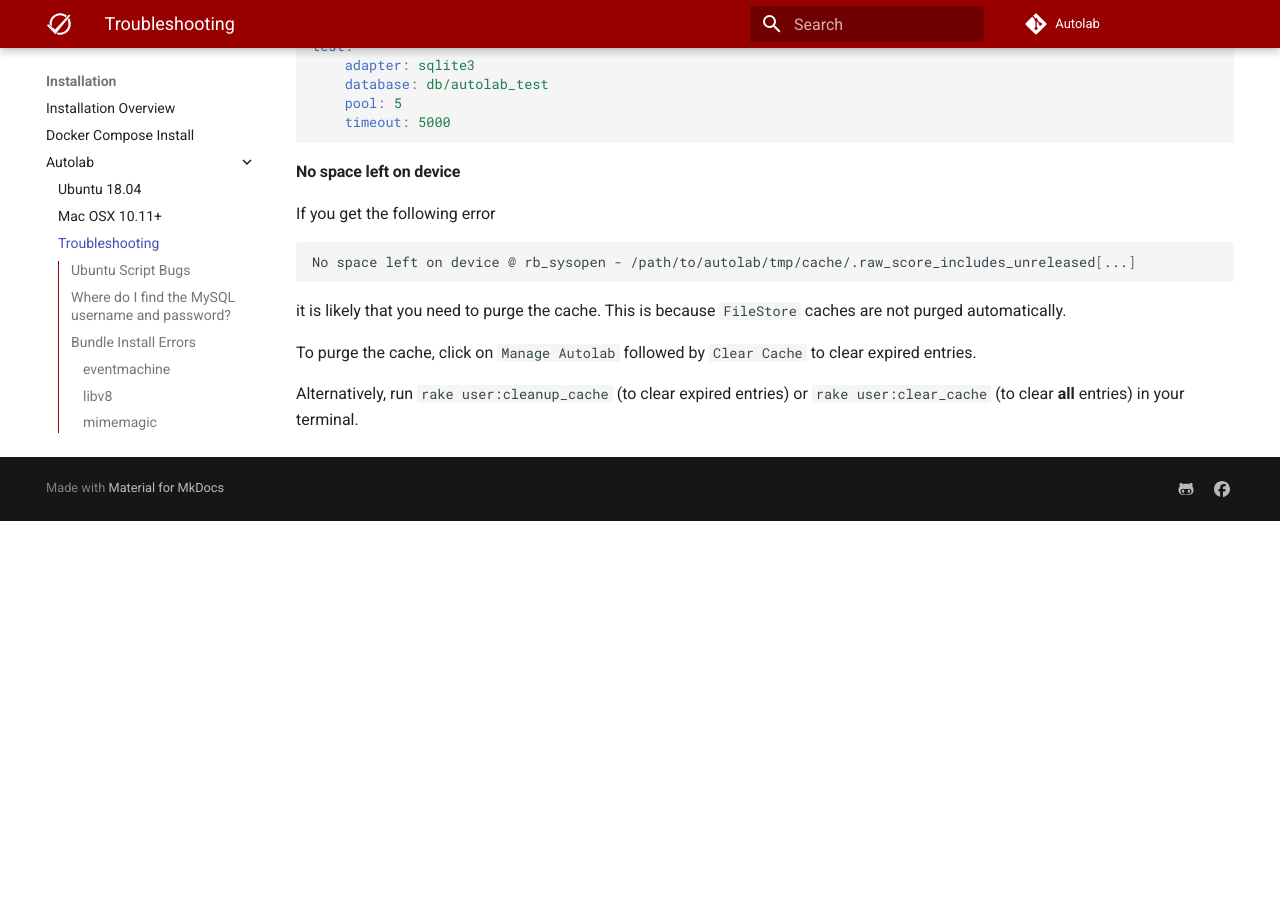
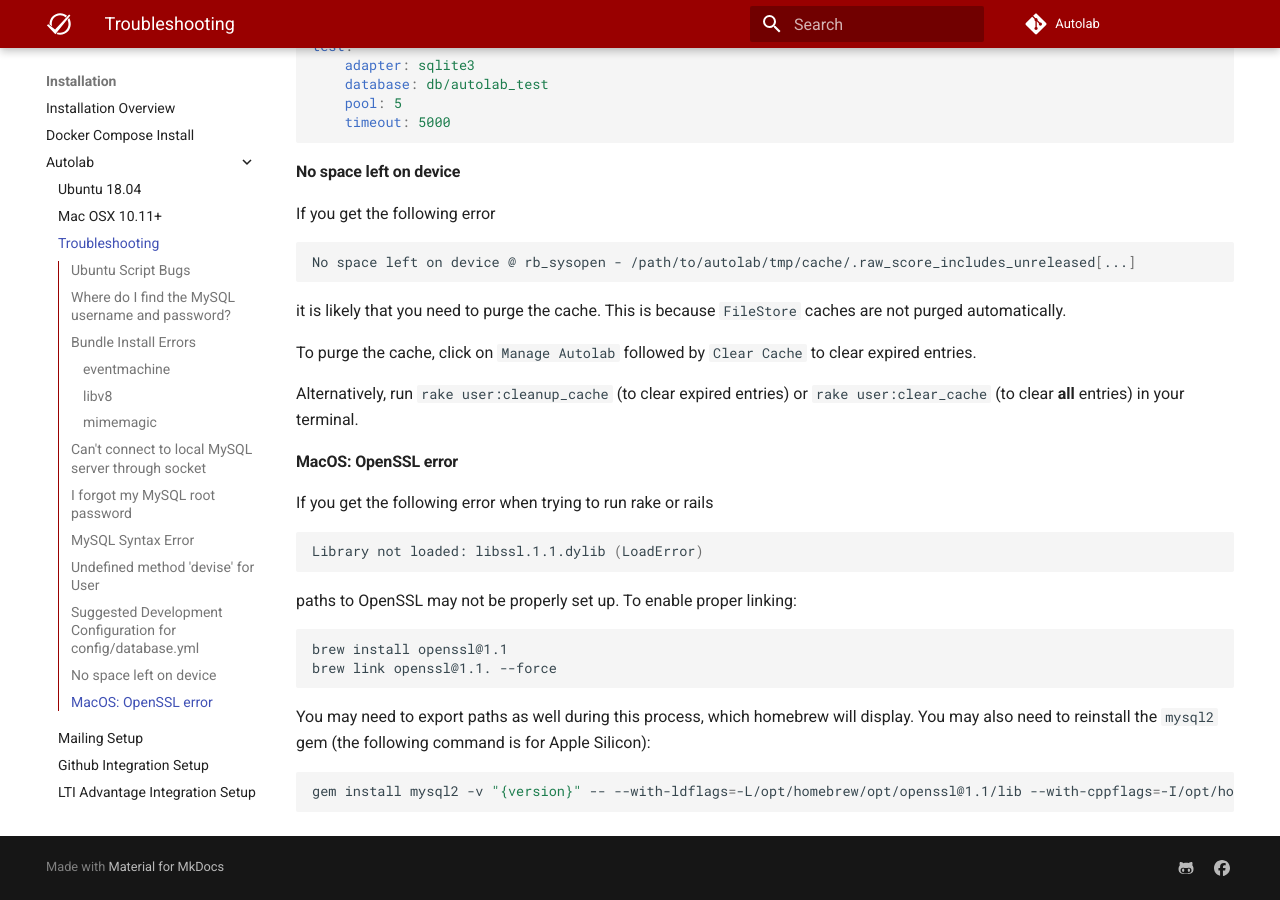
Before and after one commit to muaziqbal/Autolab, an MkDocs documentation site: the page built from docs/installation/troubleshoot.md, in a window 1280 px wide and 900 px high, scrolled down 2904 px. Built offline with MkDocs 1.6.1 and Material for MkDocs 9.7.7, drawn with Linux system fonts in a browser that asks for light colours; comment, search, counter and statistics services are not loaded; before the commit the page ends 3425 px from its top, so only the background shows below that.

Commit message:
Update MacOS install docs to use Homebrew (#1841)
Update docs to install homebrew first, then install rbenv and ruby-build
- add troubleshooting help for OpenSSL related error

````diff
--- a/docs/installation/troubleshoot.md
+++ b/docs/installation/troubleshoot.md
@@ -154,3 +154,26 @@ it is likely that you need to purge the cache. This is because `FileStore` cache
 To purge the cache, click on `Manage Autolab` followed by `Clear Cache` to clear expired entries.
 
 Alternatively, run `rake user:cleanup_cache` (to clear expired entries) or `rake user:clear_cache` (to clear **all** entries) in your terminal.
+
+#### MacOS: OpenSSL error
+
+If you get the following error when trying to run rake or rails
+
+
+```bash
+Library not loaded: libssl.1.1.dylib (LoadError)
+```
+
+paths to OpenSSL may not be properly set up. To enable proper linking:
+
+```bash
+brew install openssl@1.1
+brew link openssl@1.1. --force
+```
+
+You may need to export paths as well during this process, which homebrew will display. You may also need to reinstall the
+`mysql2` gem (the following command is for Apple Silicon):
+
+```bash
+gem install mysql2 -v "{version}" -- --with-ldflags=-L/opt/homebrew/opt/openssl@1.1/lib --with-cppflags=-I/opt/homebrew/opt/openssl@1.1/include
+```
````
Also changed, not shown: docs/installation/osx.md (+6 -7 lines).
